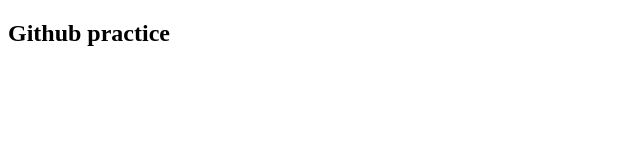
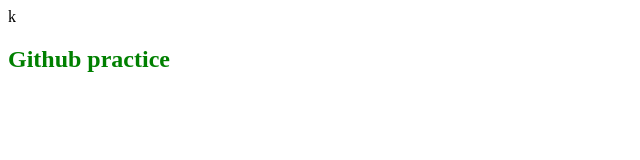
Before and after one commit to navanee1609/git-practice, a plain HTML site: page index.html in a window 1280 px wide. Shown: the whole page, without its empty margins (0-640 px from the left). Drawn offline with Linux system fonts and the light colour scheme.

Commit message:
added new infos

```diff
--- a/index.html
+++ b/index.html
@@ -4,6 +4,7 @@
     <meta charset="UTF-8">
     <meta name="viewport" content="width=device-width, initial-scale=1.0">
     <title>Document</title>
+    <link rel="stylesheet" href="style.css">k
 </head>
 <body>
     <h2>Github practice</h2>
--- a/style.css
+++ b/style.css
@@ -0,0 +1,3 @@
+h2{
+    color: green;
+}
```
